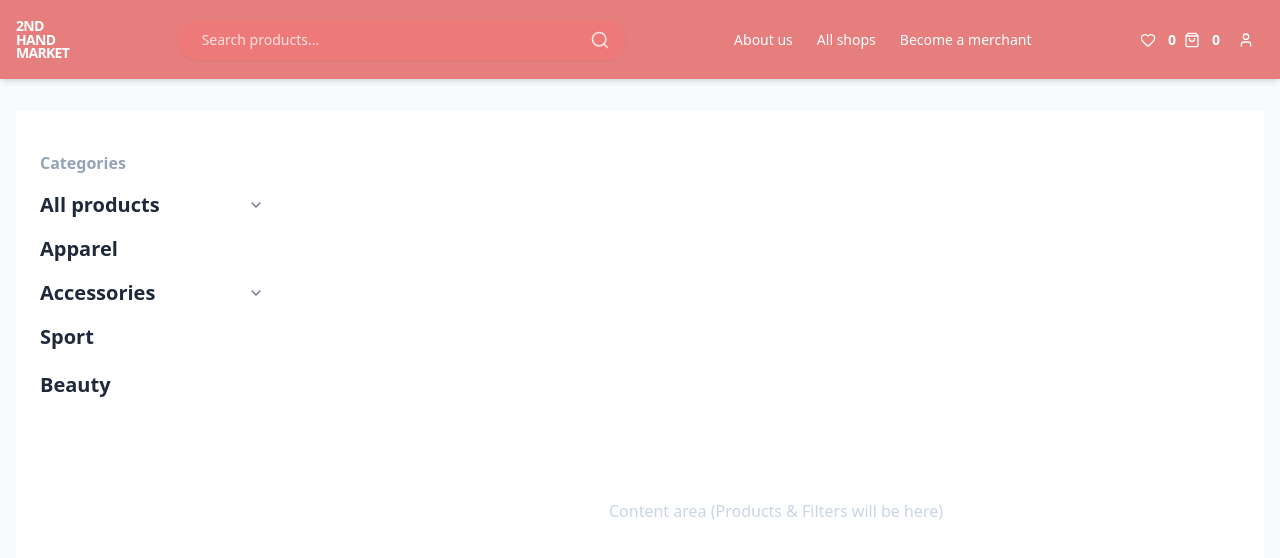
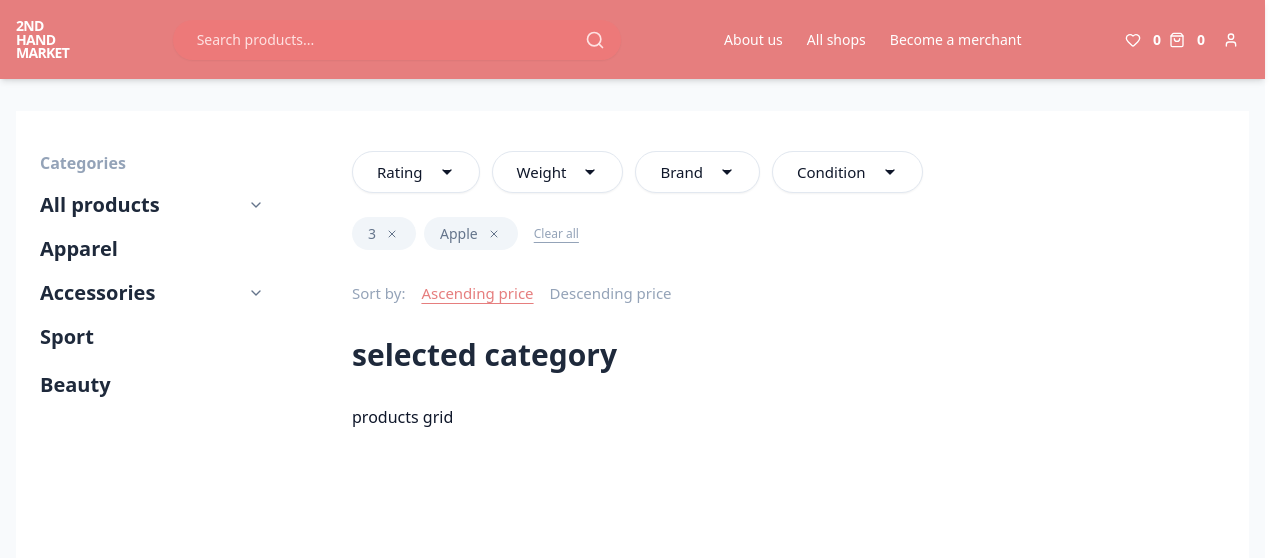
Before and after one commit to etoneyaaa402/market-ts, a React (Vite) app: page / in a window 1280 px wide. Shown: the top 558 px of the page. Built offline with nearby package versions, Linux system fonts and the light colour scheme; sample sign-in values are in the browser's storage.

Commit message:
feat: completing catalog filters layout with the help of dropdown-menu and badge

```diff
--- /dev/null
+++ b/src/features/products/components/catalog-filters.tsx
@@ -0,0 +1,109 @@
+import { useState } from "react"
+import { ChevronDown, X } from "lucide-react"
+import { Button } from "@/components/ui/button"
+import {
+    DropdownMenu,
+    DropdownMenuContent,
+    DropdownMenuItem,
+    DropdownMenuTrigger,
+} from "@/components/ui/dropdown-menu"
+import { Badge } from "@/components/ui/badge"
+import { cn } from "@/lib/utils"
+
+const FILTER_OPTIONS = {
+    Rating: ["1", "2", "3", "4", "5"],
+    Weight: ["10", "20", "30", "40"],
+    Brand: ["Apple", "Samsung", "Essence", "Fashion Fun", "Kawasaki"],
+    Condition: ["New", "Used", "Refurbished"],
+}
+
+export function CatalogFilters() {
+    const [selectedFilters, setSelectedFilters] = useState<string[]>(["3", "Apple"])
+    const [activeSort, setActiveSort] = useState("ascending")
+    const addFilter = (option: string) => {
+        if (!selectedFilters.includes(option)) {
+            setSelectedFilters((prev) => [...prev, option])
+        }
+    }
+    const removeFilter = (filter: string) => {
+        setSelectedFilters(selectedFilters.filter((f) => f !== filter))
+    }
+    return (
+        <div className="flex flex-col gap-6 mb-8">
+            <div className="flex flex-wrap gap-3">
+                {Object.entries(FILTER_OPTIONS).map(([label, options]) => (
+                <DropdownMenu key={label}>
+                    <DropdownMenuTrigger asChild>
+                    <Button
+                        variant="outline"
+                        className="rounded-full border-slate-200 px-6 py-5 text-[15px] font-normal hover:border-[#e67e7e] data-[state=open]:border-[#e67e7e] transition-colors"
+                    >
+                        {label} <ChevronDown className="ml-2 h-4 w-4 text-slate-900 fill-current" />
+                    </Button>
+                    </DropdownMenuTrigger>
+                    <DropdownMenuContent align="start" className="rounded-2xl p-2 min-w-[160px]">
+                    {options.map((option) => (
+                        <DropdownMenuItem
+                            key={option}
+                            onClick={() => addFilter(option)}
+                            className="rounded-lg py-2 cursor-pointer text-[15px] text-slate-700 focus:bg-slate-50 focus:text-[#e67e7e]"
+                        >
+                        {option}
+                        </DropdownMenuItem>
+                    ))}
+                    </DropdownMenuContent>
+                </DropdownMenu>
+                ))}
+            </div>
+
+            {selectedFilters.length > 0 && (
+                <div className="flex flex-wrap gap-2 animate-in fade-in slide-in-from-top-1">
+                    {selectedFilters.map((filter) => (
+                        <Badge
+                            key={filter}
+                            variant="secondary"
+                            className="bg-slate-100 hover:bg-slate-200 text-slate-500 font-normal px-4 py-1.5 rounded-full border-none flex items-center gap-2 text-[14px] transition-all"
+                        >
+                        {filter}
+                        <button
+                            onClick={() => removeFilter(filter)}
+                            className="hover:bg-slate-300 rounded-full p-0.5 transition-colors"
+                        >
+                            <X className="h-3 w-3" />
+                        </button>
+                        </Badge>
+                    ))}
+
+                    <button
+                        onClick={() => setSelectedFilters([])}
+                        className="text-xs text-slate-400 hover:text-[#e67e7e] ml-2 underline underline-offset-4"
+                    >
+                        Clear all
+                    </button>
+                </div>
+            )}
+
+            <div className="flex items-center gap-4 text-[15px] text-slate-400 mt-2">
+                <span>Sort by:</span>
+                <button
+                    onClick={() => setActiveSort("ascending")}
+                    className={cn(
+                        "underline-offset-4 decoration-1 transition-colors",
+                        activeSort === "ascending" ? "text-[#e67e7e] underline" : "hover:text-slate-600"
+                    )}
+                >
+                Ascending price
+                </button>
+                <button
+                    onClick={() => setActiveSort("descending")}
+                    className={cn(
+                        "underline-offset-4 decoration-1 transition-colors",
+                        activeSort === "descending" ? "text-[#e67e7e] underline" : "hover:text-slate-600"
+                    )}
+                >
+                Descending price
+                </button>
+            </div>
+        </div>
+    )
+}
--- a/src/index.css
+++ b/src/index.css
@@ -37,6 +37,9 @@
 }
 
 @layer base {
+  html {
+    scrollbar-gutter: stable;
+  }
   * {
     @apply border-border;
   }
--- a/src/routes/_authenticated/index.lazy.tsx
+++ b/src/routes/_authenticated/index.lazy.tsx
@@ -1,5 +1,6 @@
 import { createLazyFileRoute } from '@tanstack/react-router'
 import { CatalogSidebar } from '@/features/products/components/catalog-sidebar'
+import { CatalogFilters } from '@/features/products/components/catalog-filters'
 
 export const Route = createLazyFileRoute('/_authenticated/')({
   component: HomePage,
@@ -8,11 +9,15 @@ export const Route = createLazyFileRoute('/_authenticated/')({
 function HomePage() {
   return (
     <div className="bg-white">
-      <div className="max-w-[1440px] mx-auto flex min-h-screen px-6 py-10">
+      <div className="max-w-[1440px] mx-auto flex min-h-screen px-6 py-10 gap-10">
         <CatalogSidebar/>
         <div className="flex-1 pl-4">
-          <div className="text-slate-300 h-full flex items-center justify-center">
-            Content area (Products & Filters will be here)
+          <CatalogFilters/>
+          <h1 className="text-3xl font-bold text-slate-800 mb-8 lowercase">
+            selected category
+          </h1>
+          <div className="grid grid-cols-1 md:grid-cols-2 lg:grid-cols-3 gap-8">
+            products grid
           </div>
         </div>
       </div>
```
